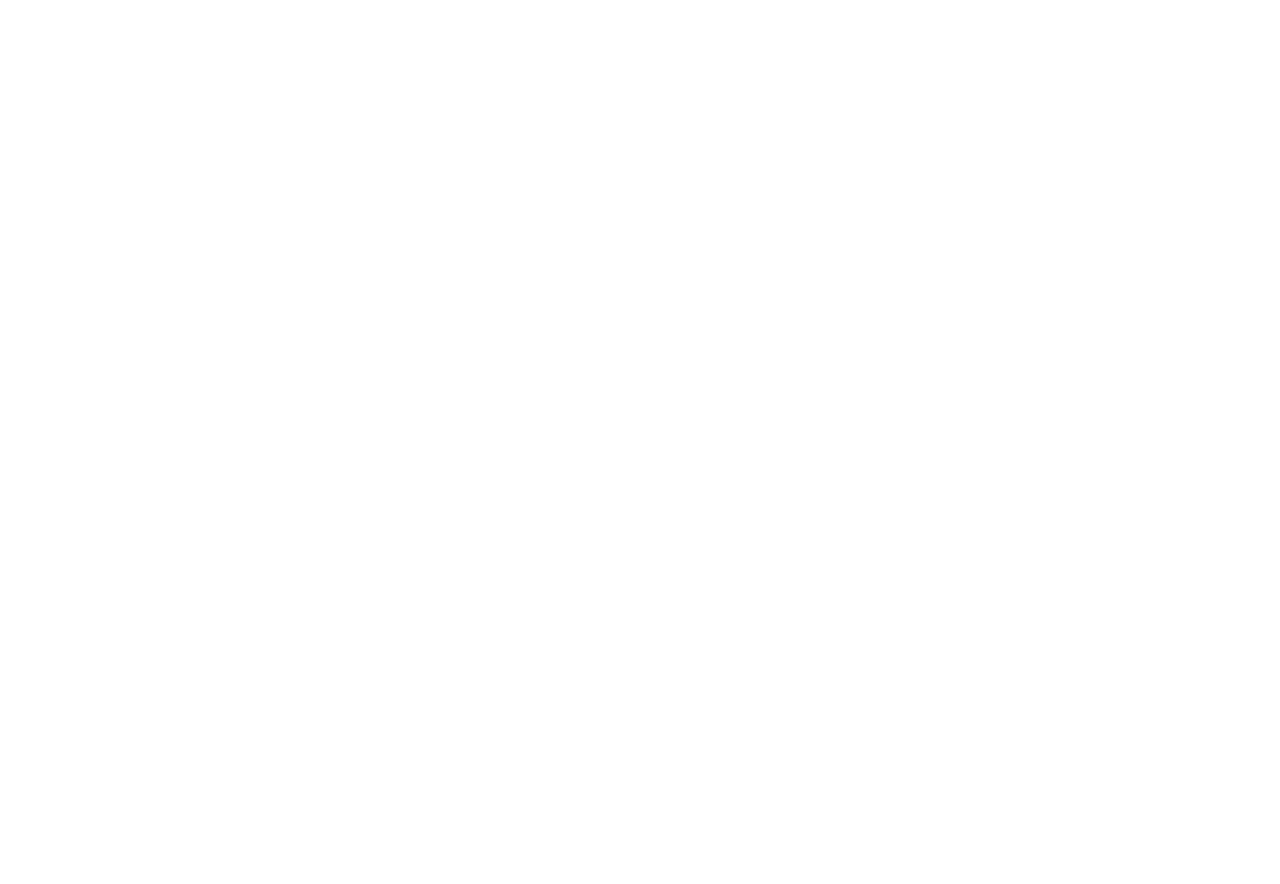
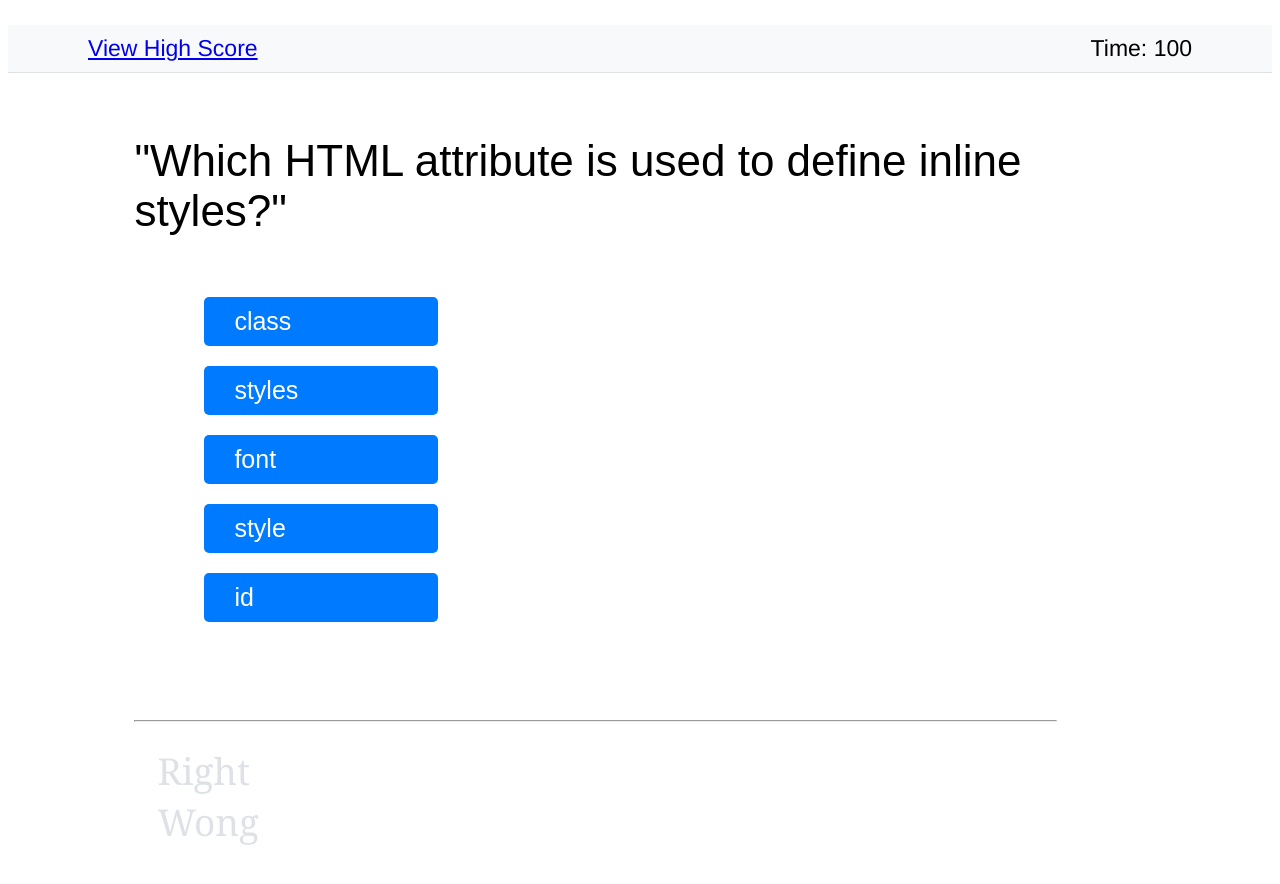
Before and after one commit to iphaminh/code-quiz-challenge, a plain HTML site: page index.html in a window 1280 px wide. Before the commit the page ends 800 px from the top, so only its background shows below. Drawn offline with Linux system fonts and the light colour scheme.

Commit message:
Create the first Question in HTML with CSS

```diff
--- a/access/style.css
+++ b/access/style.css
@@ -0,0 +1,86 @@
+body {
+    font-family: Arial, sans-serif;
+}
+
+header {
+    display: flex;
+    justify-content: space-between;
+    padding: 10px 80px 10px;
+    margin-top: 2%;
+    background-color: #f8f9fa;
+    border-bottom: 1px solid #dee2e6;
+}
+
+nav {
+    font-size: 23px;
+    font-family: 'Franklin Gothic Medium', 'Arial Narrow', Arial, sans-serif;
+    width: 100%;
+    display: flex;
+    justify-content: space-between;
+}
+main {
+    display: flex;
+    flex-direction: column;
+    margin: 5% 10%;
+}
+
+#quiz-container {
+    margin: 20px auto;
+    text-align: center;
+}
+
+#question {
+    font-size: 44px;
+    margin-bottom: 20px;
+}
+
+#choices {
+    display: flex;
+    flex-direction: column;
+    text-align: left;
+    padding-top: 3%;
+    padding-left: 70px;
+    padding-right: 70%;
+}
+
+.choice {
+    margin: 10px 0;
+    padding: 10px 30px;
+    font-size: 25px;
+    background-color: #007bff;
+    color: white;
+    border: none;
+    border-radius: 5px;
+    cursor: pointer;
+    text-align: left;
+}
+
+#feedback {
+    margin-top: 20px;
+    font-size: 18px;
+}
+
+footer {
+    margin: 7% 10%;
+    padding-right: 7%;
+}
+
+footer .container {
+    padding-top: 15px;
+    padding-left: 23px;
+}
+footer .containerRight {
+    display: flex;
+    justify-content: start;
+    font-size: 37px;
+    color: #dee2e6;
+    font-family: Georgia, 'Times New Roman', Times, serif;
+}
+
+footer .containerWrong {
+    display: flex;
+    justify-content: start;
+    font-size: 37px;
+    color: #dee2e6;
+    font-family: Georgia, 'Times New Roman', Times, serif;
+}
--- a/index.html
+++ b/index.html
@@ -4,9 +4,38 @@
     <meta charset="UTF-8">
     <meta http-equiv="X-UA-Compatible" content="IE=edge">
     <meta name="viewport" content="width=device-width, initial-scale=1.0">
-    <title>Document</title>
+    <title>Code Quiz Challenge</title>
+    <link rel="stylesheet" href="./access/style.css">
 </head>
 <body>
+    <header>
+        <nav>
+            <a href="#" id="high-score">View High Score</a>
+            <div id="timer">Time: <span id="countdown">100</span></div>
+        </nav>
+    </header>
 
+    <main>
+        <div id="question">
+            "Which HTML attribute is used to define inline styles?"
+          </div>
+          <div id="choices">
+              <button class="choice">class</button>
+              <button class="choice">styles</button>
+              <button class="choice">font</button>
+              <button class="choice">style</button>
+              <button class="choice">id</button>
+          </div>
+
+    </main>
+
+    <footer>
+        <hr class="horigin">
+        <div class="container">
+        <div class="containerRight">Right</div>
+        <div class="containerWrong">Wong</div
+        </div>
+    </footer>
+    <script src="script.js"></script>
 </body>
 </html>
```
